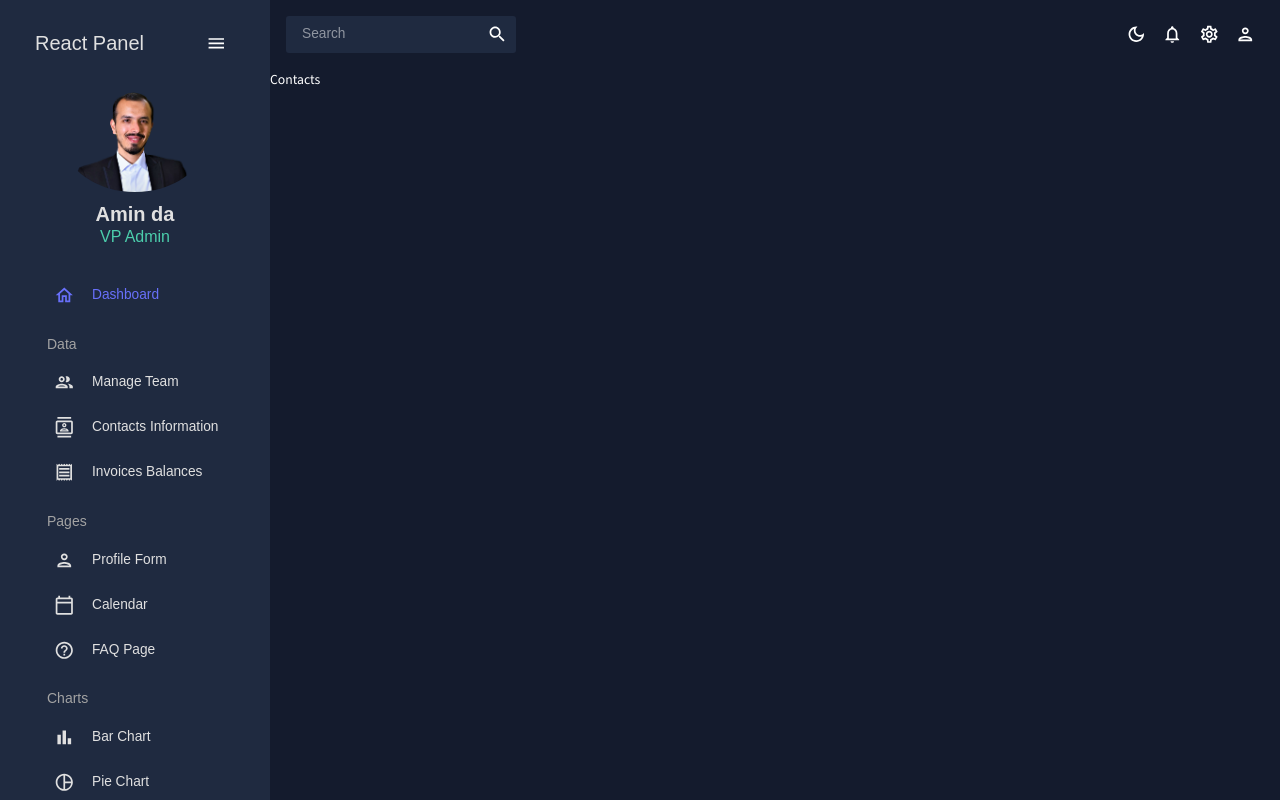
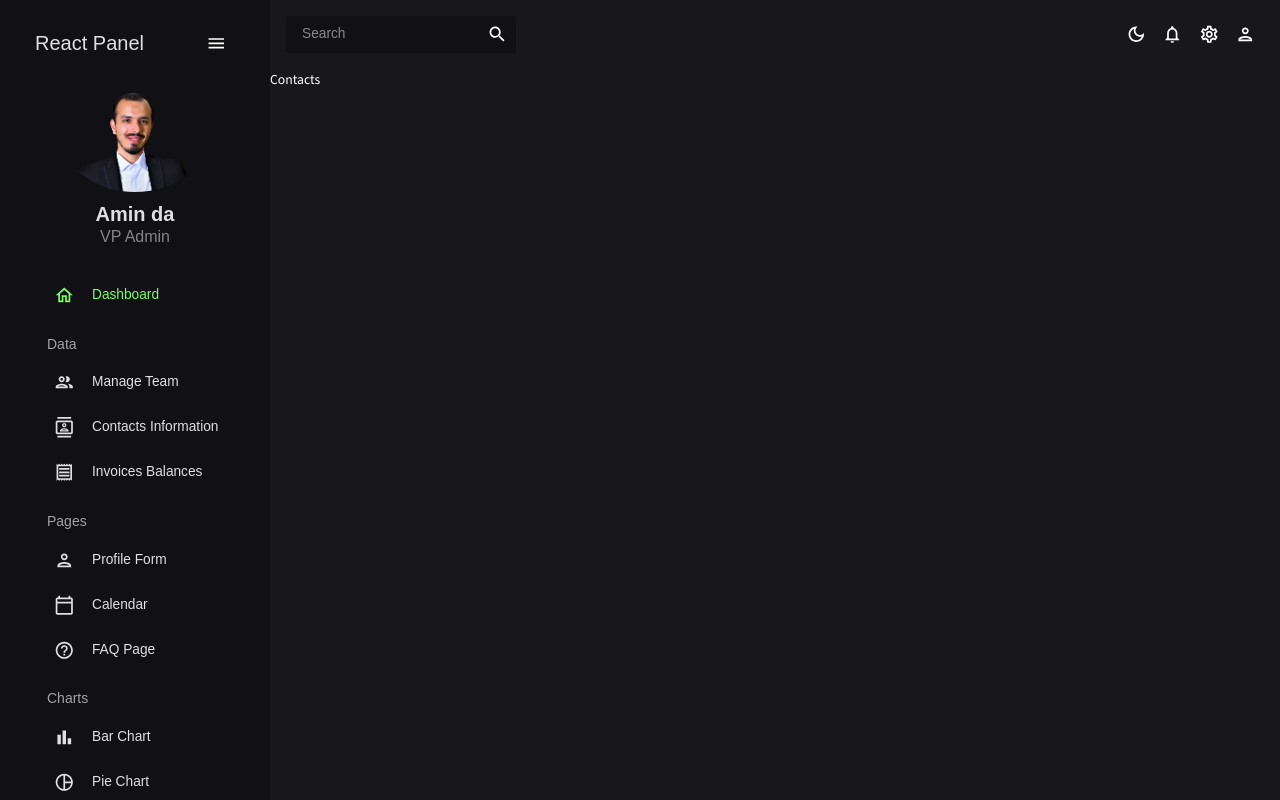
Before and after one commit to amin-da/react-admin-panel, a React (Vite) app: page /contacts in a window 1280 px wide. Built offline with nearby package versions, Linux system fonts and the light colour scheme; the HTML template or start-up script is replaced by a standard one.

Commit message:
stye : update theme and sidebar colors

```diff
--- a/src/layouts/SideBar.jsx
+++ b/src/layouts/SideBar.jsx
@@ -19,6 +19,7 @@ import MapOutlinedIcon from "@mui/icons-material/MapOutlined";
 
 const Item = ({ title, to, icon, selected, setSelected }) => {
   const theme = useTheme();
+
   const colors = tokens(theme.palette.mode);
   return (
     <MenuItem
@@ -41,6 +42,7 @@ const SideBar = () => {
   const [isCollapsed, setIsCollapsed] = useState(false);
   const [selected, setSelected] = useState("Dashboard");
 
+
   return (
     <Box
       sx={{
@@ -54,10 +56,14 @@ const SideBar = () => {
           padding: "5px 35px 5px 20px !important",
         },
         "& .pro-inner-item:hover": {
-          color: "#868dfb !important",
+          color: `${
+            theme.palette.mode === "dark" ? "#77FF61" : "#0aaa6f"
+          } !important`,
         },
         "& .pro-menu-item.active": {
-          color: "#6870fa !important",
+          color: `${
+            theme.palette.mode === "dark" ? "#77FF61" : "#0aaa6f"
+          } !important`,
         },
       }}
     >
@@ -90,7 +96,7 @@ const SideBar = () => {
           </MenuItem>
 
           {!isCollapsed && (
-            <Box my="25px" >
+            <Box my="25px">
               <Box display="flex" justifyContent="center" alignItems="center">
                 <img
                   alt="profile-user"
@@ -109,7 +115,7 @@ const SideBar = () => {
                 >
                   Amin da
                 </Typography>
-                <Typography variant="h5" color={colors.greenAccent[500]}>
+                <Typography variant="h5" color={colors.grey[400]}>
                   VP Admin
                 </Typography>
               </Box>
--- a/src/theme.js
+++ b/src/theme.js
@@ -1,6 +1,5 @@
 import { createContext, useState, useMemo } from "react";
 import { createTheme } from "@mui/material/styles";
-
 
 // color design tokens export
 export const tokens = (mode) => ({
@@ -21,8 +20,10 @@ export const tokens = (mode) => ({
           100: "#d0d1d5",
           200: "#a1a4ab",
           300: "#727681",
-          400: "#1F2A40",
-          500: "#141b2d",
+          400: "#111015",
+          500: "#18181C",
+          // 400: "#1F2A40",
+          // 500: "#141b2d",
           600: "#101624",
           700: "#0c101b",
           800: "#080b12",
```
